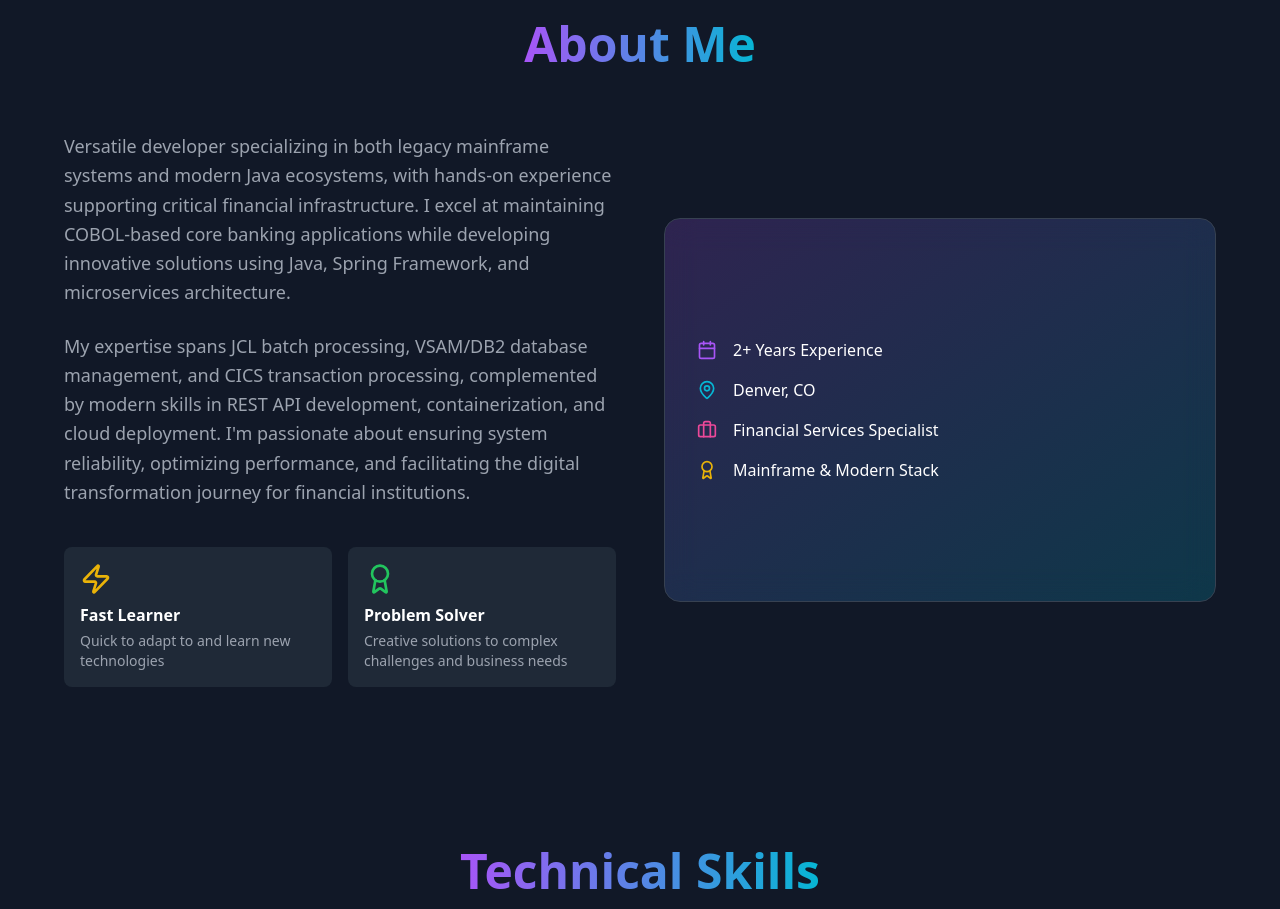
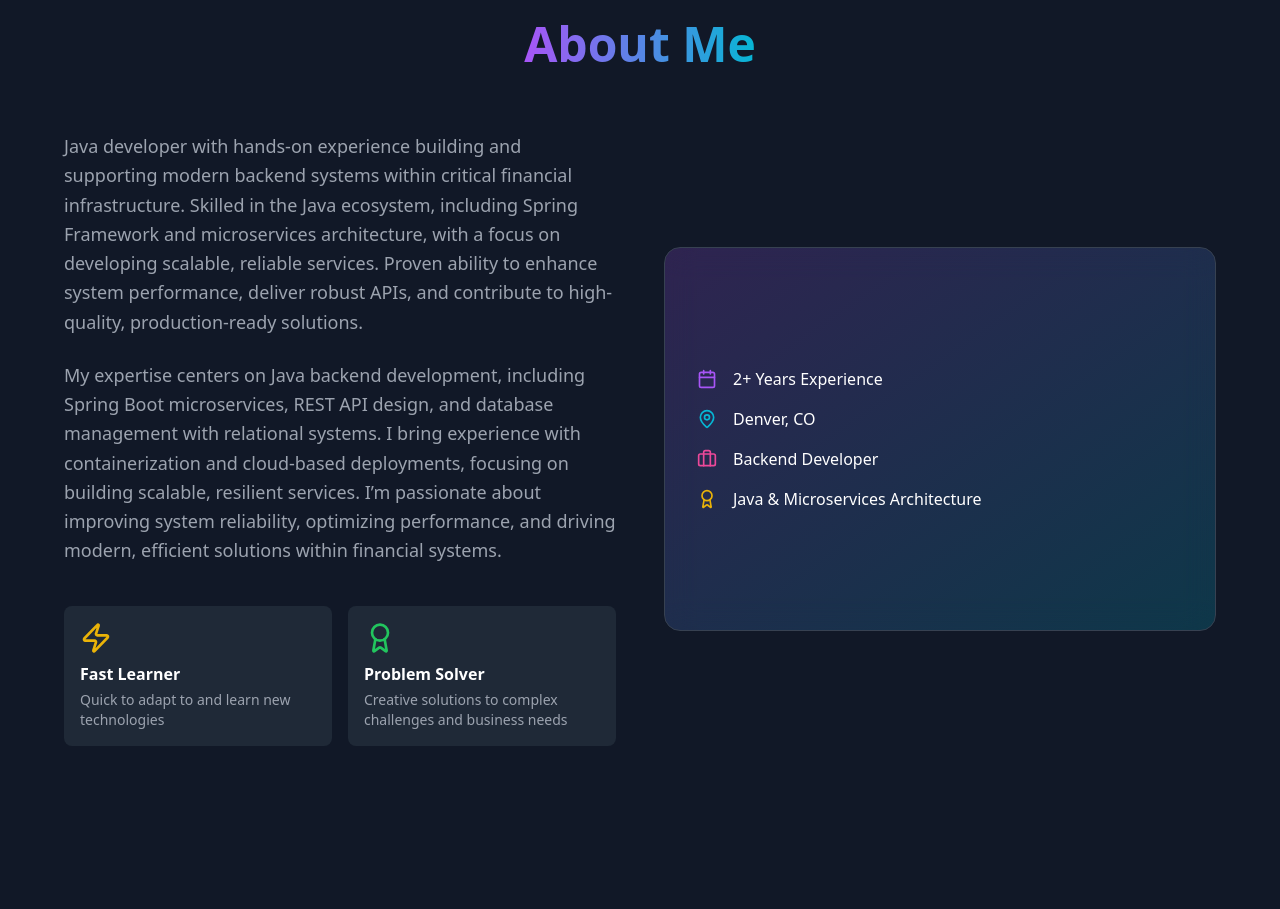
Before and after one commit to KvnLun/developer-portfolio, a React (Create React App) app: page / in a window 1280 px wide. Shown: the part 860-1769 px from the top of the page. Built offline with nearby package versions, Linux system fonts and the light colour scheme.

Commit message:
updated hero section

```diff
--- a/src/App.js
+++ b/src/App.js
@@ -481,20 +481,17 @@ const Portfolio = () => {
           <div className="grid md:grid-cols-2 gap-12 items-center">
             <div className="space-y-6">
               <p className="text-lg leading-relaxed text-gray-400">
-                Versatile developer specializing in both legacy mainframe
-                systems and modern Java ecosystems, with hands-on experience
-                supporting critical financial infrastructure. I excel at
-                maintaining COBOL-based core banking applications while
-                developing innovative solutions using Java, Spring Framework,
-                and microservices architecture.
+                Java developer with hands-on experience building and supporting modern backend systems within critical financial
+                infrastructure. Skilled in the Java ecosystem, including Spring Framework and microservices architecture, with
+                a focus on developing scalable, reliable services. Proven ability to enhance system performance, deliver robust APIs,
+                and contribute to high-quality, production-ready solutions.
               </p>
               <p className="text-lg leading-relaxed text-gray-400">
-                My expertise spans JCL batch processing, VSAM/DB2 database
-                management, and CICS transaction processing, complemented by
-                modern skills in REST API development, containerization, and
-                cloud deployment. I'm passionate about ensuring system
-                reliability, optimizing performance, and facilitating the
-                digital transformation journey for financial institutions.
+                My expertise centers on Java backend development, including Spring Boot microservices,
+                REST API design, and database management with relational systems. I bring experience with
+                containerization and cloud-based deployments, focusing on building scalable, resilient services.
+                I’m passionate about improving system reliability, optimizing performance, and driving modern,
+                efficient solutions within financial systems.
               </p>
               <div className="grid grid-cols-2 gap-4 pt-4">
                 <div
@@ -536,11 +533,11 @@ const Portfolio = () => {
                     </div>
                     <div className="flex items-center space-x-4">
                       <Briefcase className="w-5 h-5 text-pink-500" />
-                      <span>Financial Services Specialist</span>
+                      <span>Backend Developer</span>
                     </div>
                     <div className="flex items-center space-x-4">
                       <Award className="w-5 h-5 text-yellow-500" />
-                      <span>Mainframe & Modern Stack</span>
+                      <span>Java & Microservices Architecture</span>
                     </div>
                   </div>
                 </div>
```
